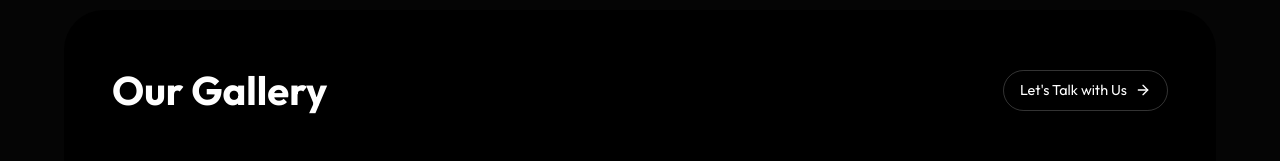
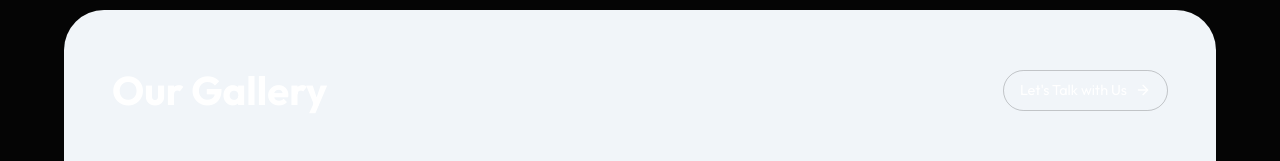
Before and after one commit to pbsnsriya/ias-academy, a React (Vite) app: page / in a window 1280 px wide. Shown: the part 1673-1834 px from the top of the page. Built offline with nearby package versions, Linux system fonts and the light colour scheme.

Commit message:
style: convert Home page dark sections to light theme

```diff
--- a/src/pages/Home.css
+++ b/src/pages/Home.css
@@ -203,10 +203,10 @@
 /* Dark Info Section */
 /* Dark Info Section - Always Dark */
 .info-section-dark {
-    background: #232d3f;
-    /* Dark slate grey as per image */
+    background: #f8fafc;
+    /* Changed to light grey */
     padding: 6rem 0;
-    color: white;
+    color: var(--text-main);
 }
 
 .info-grid {
@@ -226,11 +226,11 @@
     font-weight: 700;
     margin-bottom: 1.5rem;
     line-height: 1.2;
-    color: white;
+    color: var(--text-main);
 }
 
 .info-card-dark p {
-    color: #9CA3AF;
+    color: var(--text-muted);
     margin-bottom: 2rem;
     line-height: 1.6;
 }
@@ -239,9 +239,9 @@
     display: flex;
     align-items: center;
     gap: 0.5rem;
-    color: white;
+    color: var(--text-main);
     font-weight: 600;
-    border-bottom: 1px solid rgba(255, 255, 255, 0.3);
+    border-bottom: 1px solid rgba(0, 0, 0, 0.3);
     padding-bottom: 2px;
     width: fit-content;
     transition: all 0.3s;
@@ -251,7 +251,7 @@
 
 .link-more-light:hover {
     gap: 0.8rem;
-    border-bottom-color: white;
+    border-bottom-color: var(--text-main);
 }
 
 /* Project List */
@@ -324,10 +324,11 @@
 }
 
 .dark-card {
-    background: #000;
+    background: #f1f5f9;
+    /* Changed to light blue-grey */
     padding: 3rem !important;
     border-radius: 40px;
-    color: white;
+    color: var(--text-main);
 }
 
 .live-header {
@@ -343,13 +344,14 @@
 }
 
 .btn-small-outline {
-    border: 1px solid rgba(255, 255, 255, 0.2);
+    border: 1px solid rgba(0, 0, 0, 0.2);
     padding: 0.5rem 1rem;
     border-radius: 100px;
     display: flex;
     align-items: center;
     gap: 0.5rem;
     font-size: 0.9rem;
+    color: var(--text-main);
 }
 
 .live-item {
@@ -393,19 +395,18 @@
 .item-id {
     font-size: 1.5rem;
     font-weight: 700;
-    color: white;
-    opacity: 0.8;
+    color: var(--text-main);
 }
 
 .item-content-title {
     font-size: 1.8rem;
     font-weight: 700;
-    color: white;
+    color: var(--text-main);
     margin: 0;
 }
 
 .item-content-desc {
-    color: #9CA3AF;
+    color: var(--text-muted);
     font-size: 1.1rem;
     line-height: 1.6;
     margin: 0;
```
